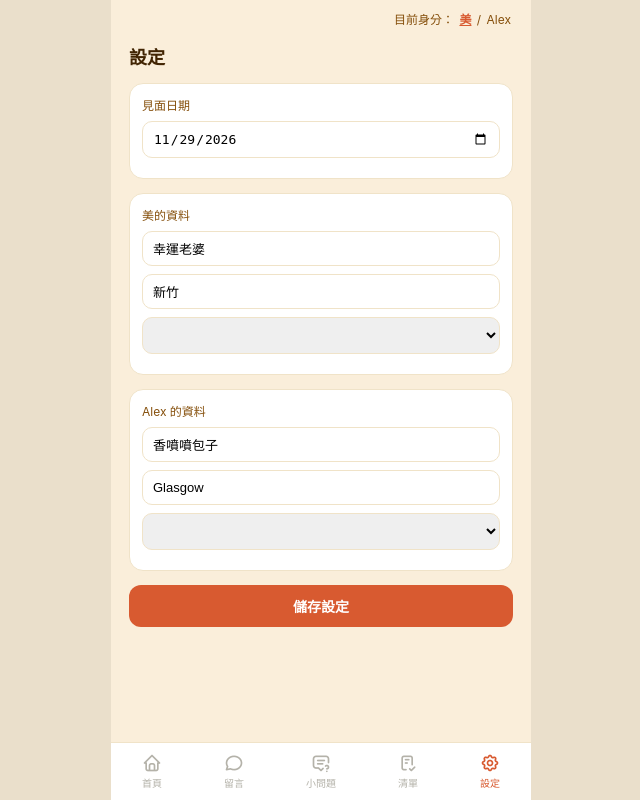
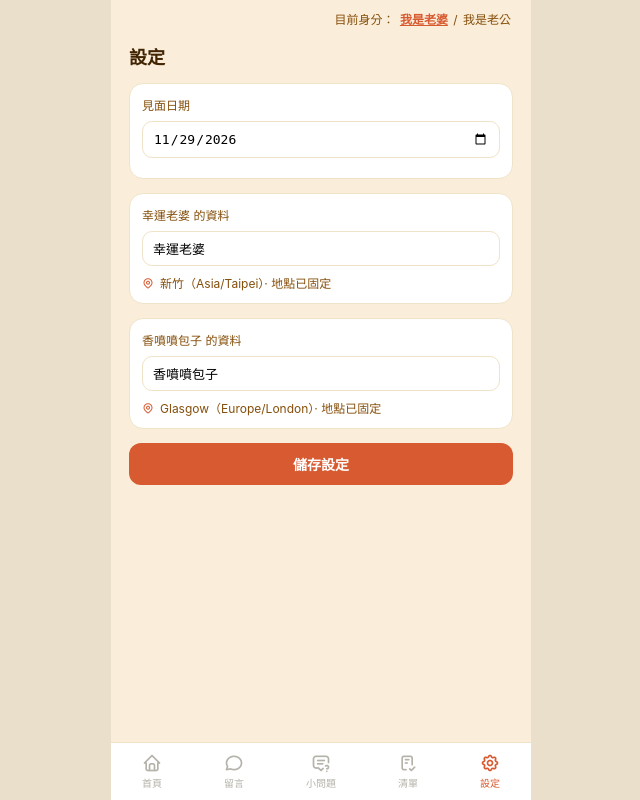
Before and after one commit to prince4013/couple, a Flask app: page /settings in a window 1280 px wide. Shown: the whole page, without its empty margins (319-959 px from the left). Run offline with Flask 3, Linux system fonts and the light colour scheme; data comes from the database, SQL or seed files in the repository; lists and menus that the app fills with data are empty; some libraries are stand-ins or nearby versions.

Commit message:
Add files via upload

```diff
--- a/static/style.css
+++ b/static/style.css
@@ -200,6 +200,12 @@ body {
   width: 38px; border-radius: 10px; border: none; background: #F0E3C8; color: #854F0B; cursor: pointer;
 }
 
+.fixed-location {
+  display: flex; align-items: center; gap: 6px;
+  font-size: 12px; color: #854F0B; margin: 0;
+}
+.fixed-location i { color: #D85A30; }
+
 .settings-form input, .settings-form select {
   width: 100%; padding: 9px 10px; border-radius: 10px; border: 1px solid #F0E3C8;
   font-size: 13px; margin-bottom: 8px;
--- a/templates/base.html
+++ b/templates/base.html
@@ -14,8 +14,8 @@
     <span>{{ now_display if now_display else '' }}</span>
     <div class="identity-switch">
       目前身分：
-      <a href="{{ url_for('switch', uid='a') }}" class="{{ 'active' if me_id=='a' else '' }}">美</a> /
-      <a href="{{ url_for('switch', uid='b') }}" class="{{ 'active' if me_id=='b' else '' }}">Alex</a>
+      <a href="{{ url_for('switch', uid='a') }}" class="{{ 'active' if me_id=='a' else '' }}">我是老婆</a> /
+      <a href="{{ url_for('switch', uid='b') }}" class="{{ 'active' if me_id=='b' else '' }}">我是老公</a>
     </div>
   </div>
 
--- a/templates/home.html
+++ b/templates/home.html
@@ -6,7 +6,7 @@
   <div class="avatar" style="background:{{ partner['avatar_color'] }}">{{ partner['name'][0] }}</div>
   <div class="partner-info">
     <p class="partner-name">{{ partner['name'] }} · {{ partner['city'] }} {{ partner_time }}</p>
-    <p class="partner-weather"><i class="ti ti-cloud"></i> {{ partner['weather'] or '尚未更新天氣' }}</p>
+    <p class="partner-weather"><i class="ti {{ partner_weather.icon }}"></i> {{ partner_weather.text }}</p>
   </div>
   <span class="status-pill">{{ partner['status'] or '尚未更新狀態' }}</span>
 </div>
@@ -59,7 +59,6 @@
       <option value="{{ s }}" {{ 'selected' if s == me['status'] else '' }}>{{ s }}</option>
       {% endfor %}
     </select>
-    <input type="text" name="weather" placeholder="今天天氣，例如 26°C 晴" value="{{ me['weather'] }}">
     <button type="submit">更新</button>
   </form>
 </div>
@@ -70,7 +69,7 @@
   {% for gft in recent_gifts %}
   <div class="gift-feed-item">
     <i class="ti {{ gift_labels[gft['gift_type']][1] }}"></i>
-    <span>{{ 'Alex' if gft['sender_id']=='b' else '美' }} 送出了「{{ gift_labels[gft['gift_type']][0] }}」</span>
+    <span>{{ user_names[gft['sender_id']] }} 送出了「{{ gift_labels[gft['gift_type']][0] }}」</span>
     <span class="gift-time">{{ gft['created_at'][5:16] }}</span>
   </div>
   {% endfor %}
--- a/templates/question_thread.html
+++ b/templates/question_thread.html
@@ -5,7 +5,7 @@
 <a href="{{ url_for('questions') }}" class="back-link"><i class="ti ti-chevron-left"></i> 所有小問題</a>
 
 <div class="card question-card">
-  <p class="q-meta">{{ 'Alex' if question['asker_id']=='b' else '美' }} 提問 · {{ question['created_at'][5:16] }}</p>
+  <p class="q-meta">{{ user_names[question['asker_id']] }} 提問 · {{ question['created_at'][5:16] }}</p>
   <p class="question-main-text">{{ question['question_text'] }}</p>
 </div>
 
--- a/templates/questions.html
+++ b/templates/questions.html
@@ -16,7 +16,7 @@
     <i class="ti ti-message-2-question"></i>
     <div class="thread-item-text">
       <p class="q-text">{{ t['question_text'] }}</p>
-      <p class="q-meta">{{ 'Alex' if t['asker_id']=='b' else '美' }} 提問 · {{ t['reply_count'] }} 則回覆</p>
+      <p class="q-meta">{{ user_names[t['asker_id']] }} 提問 · {{ t['reply_count'] }} 則回覆</p>
     </div>
     <i class="ti ti-chevron-right"></i>
   </a>
--- a/templates/settings.html
+++ b/templates/settings.html
@@ -12,25 +12,15 @@
   </div>
 
   <div class="card">
-    <p class="section-label">美的資料</p>
+    <p class="section-label">{{ user_a['name'] }} 的資料</p>
     <input type="text" name="name_a" value="{{ user_a['name'] }}" placeholder="名字">
-    <input type="text" name="city_a" value="{{ user_a['city'] }}" placeholder="城市">
-    <select name="timezone_a">
-      {% for tz in timezones %}
-      <option value="{{ tz }}" {{ 'selected' if tz == user_a['timezone'] else '' }}>{{ tz }}</option>
-      {% endfor %}
-    </select>
+    <p class="fixed-location"><i class="ti ti-map-pin"></i> {{ user_a['city'] }}（{{ user_a['timezone'] }}）· 地點已固定</p>
   </div>
 
   <div class="card">
-    <p class="section-label">Alex 的資料</p>
+    <p class="section-label">{{ user_b['name'] }} 的資料</p>
     <input type="text" name="name_b" value="{{ user_b['name'] }}" placeholder="名字">
-    <input type="text" name="city_b" value="{{ user_b['city'] }}" placeholder="城市">
-    <select name="timezone_b">
-      {% for tz in timezones %}
-      <option value="{{ tz }}" {{ 'selected' if tz == user_b['timezone'] else '' }}>{{ tz }}</option>
-      {% endfor %}
-    </select>
+    <p class="fixed-location"><i class="ti ti-map-pin"></i> {{ user_b['city'] }}（{{ user_b['timezone'] }}）· 地點已固定</p>
   </div>
 
   <button type="submit" class="save-btn">儲存設定</button>
```
Also changed, not shown: README.md, 1 other file.
